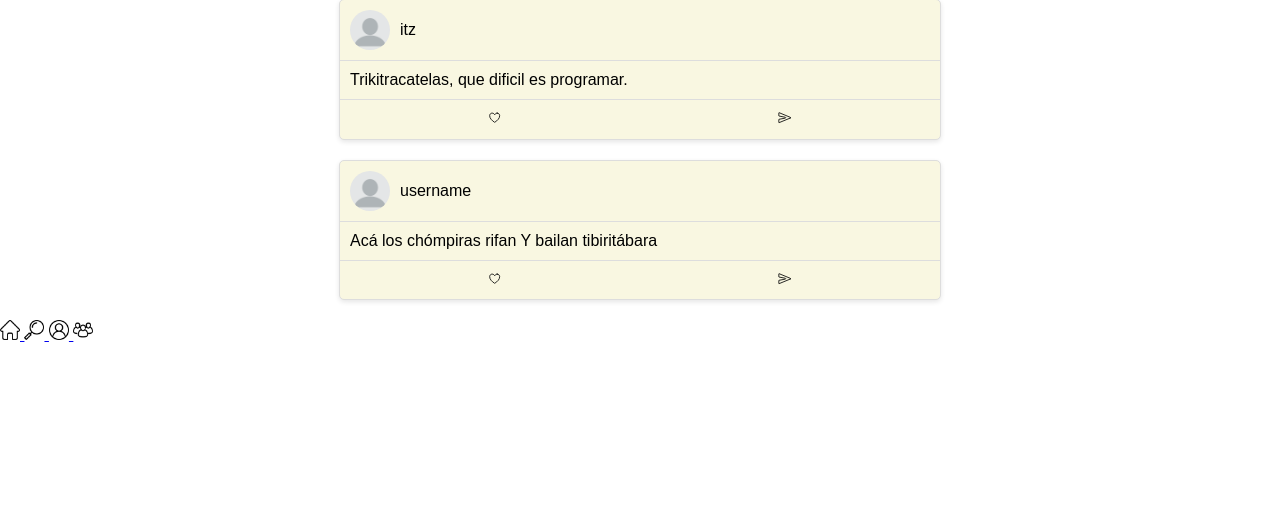
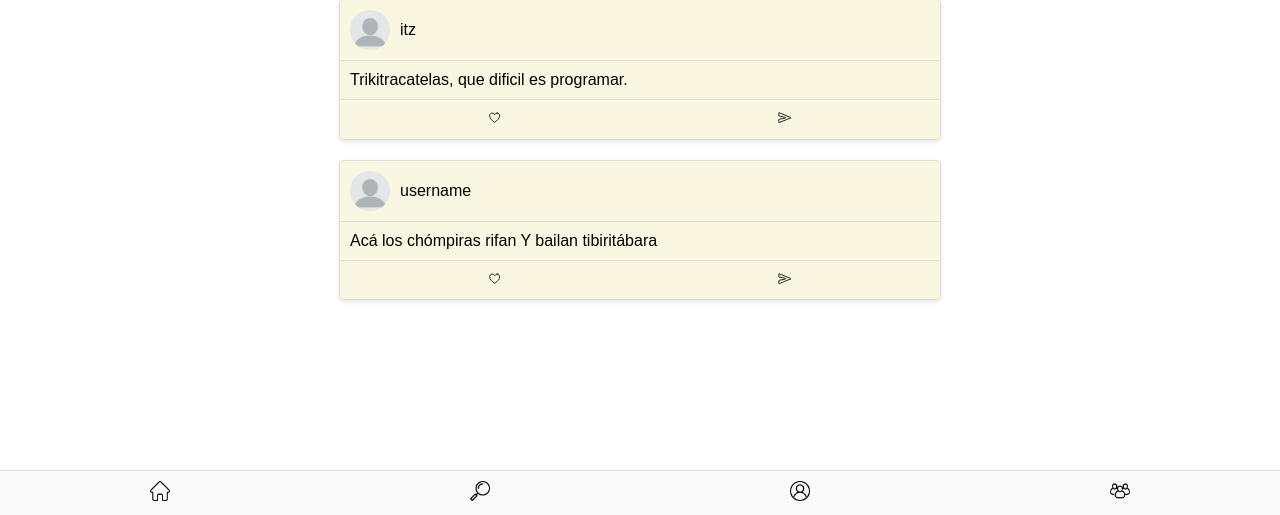
Before and after one commit to it1213/red_social, a PHP site: page / in a window 1280 px wide. Shown: the part 285-800 px from the top of the page. Run offline with PHP 8.4, Linux system fonts and the light colour scheme.

Commit message:
Update styles.css

```diff
--- a/proyecto final/styles.css
+++ b/proyecto final/styles.css
@@ -1,4 +1,3 @@
-
 body {
     font-family: Arial, sans-serif;
     margin: 0;
@@ -28,10 +27,7 @@ body {
     margin-right: 10px;
 }
 
-.content img {
-    max-width: 100%;
-    height: auto;
-}
+
 
 .caption {
     padding: 10px;
@@ -50,19 +46,27 @@ body {
     cursor: pointer;
 }
 
-.comments {
-    padding: 10px;
+.toe {
+    position: fixed;
+    bottom: 0;
+    left: 0;
+    width: 100%;
+    background-color: #fafafa;
+    border-top: 1px solid #ddd;
 }
 
-.comment {
-    margin-bottom: 10px;
+.navbarD {
+    display: flex;
+    justify-content: space-around;
+    padding: 10px 0;
 }
 
-.navbar {
-    justify-content: center;
+.navbarD a {
+    color: #333;
+    text-decoration: none;
 }
 
-.navbar a {
-    display: inline-block;
-    margin: 0 10px;
+.navbarD img {
+    width: 20px;
+    height: 20px;
 }
```
